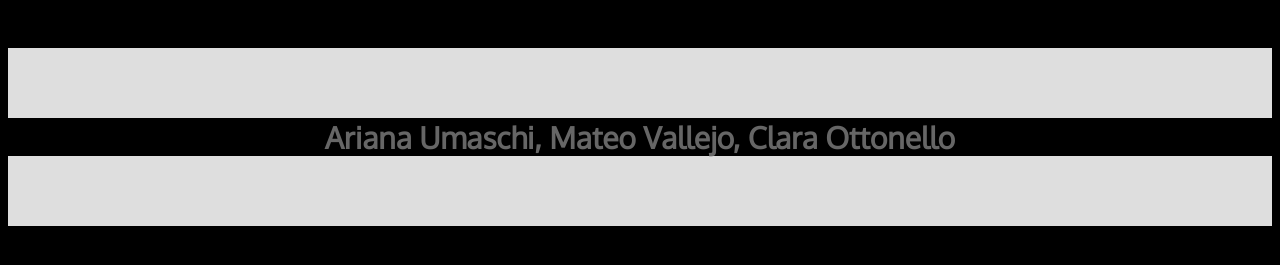
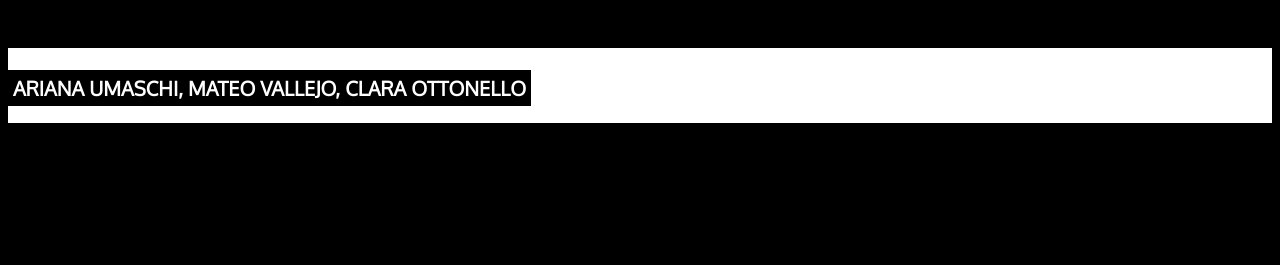
Before and after one commit to Ariumaschi/proyecto-programacionIII, a React (Create React App) app: page /Todas in a window 1280 px wide. Shown: the part 459-724 px from the top of the page. Built offline with nearby package versions, Linux system fonts and the light colour scheme; no server answers.

Commit message:
css de detail

```diff
--- a/src/components/Footer/Footer.css
+++ b/src/components/Footer/Footer.css
@@ -1,11 +1,14 @@
-footer {
-    background-color: #dedede;
+.footer {
+    display: flex;
+    padding-top: 5px;
+    background-color: white;
+    align-items: center;
+}
+
+.nombres {
+    text-transform: uppercase;
+    padding: 5px;
+    font-size: 20px;
+    color: white;
     text-align: center;
-    padding: 40px 0;
-    color: #666;
-    bottom: 0;
-    width: 100%;
-    font-weight: bold;
-    font-size: 30px;
-    font-family: 'Times New Roman', Times, serif;
 }
--- a/src/components/Footer/Footer.js
+++ b/src/components/Footer/Footer.js
@@ -1,11 +1,11 @@
 import React from "react";
 import "./Footer.css";
 
-function Footer(){
-    return(
-        <footer className="Footer">
-        <p>Ariana Umaschi, Mateo Vallejo, Clara Ottonello</p>
-    </footer>
+function Footer() {
+    return (
+        <footer className="footer">
+            <h2 className="nombres">Ariana Umaschi, Mateo Vallejo, Clara Ottonello</h2>
+        </footer>
     )
 }
 
--- a/src/components/MovieDetail/MovieDetail.css
+++ b/src/components/MovieDetail/MovieDetail.css
@@ -1,15 +1,20 @@
 .detailArticle{
     display: flex;
-    flex-direction: row;
-    background-color: #a2f7b5;
-    padding: 10px 20px;
+    flex-direction: column;
+    background-color: black;
+    align-items: center;
 }
 .movieDetail{
     color: aliceblue;
+    text-align: left;
 }
 
-.titleDetail{
+.data {
+    border: solid 2px white;
     color: aliceblue;
+    width: 50%;
+    margin: 30px;
+    text-align: center;
 }
 
 .dataDetail{
--- a/src/components/MovieDetail/MovieDetail.js
+++ b/src/components/MovieDetail/MovieDetail.js
@@ -25,29 +25,29 @@ class MovieDetail extends Component {
         let favoritos = []
         let storage = JSON.stringify(localStorage.getItem('favoritos'))
 
-        if(storage !== null){
+        if (storage !== null) {
 
-           favoritos = storage
+            favoritos = storage
 
-           if(favoritos.includes(this.state.id)){
+            if (favoritos.includes(this.state.id)) {
                 this.setState({
                     añadirSacar: true
                 })
-           }
+            }
         }
     }
 
-    añadirFav(id){
+    añadirFav(id) {
 
         let favoritos = []
         let favStorage = localStorage.getItem('favoritos')
 
-        if(favStorage !== null) {
+        if (favStorage !== null) {
             let storage = JSON.parse(favStorage)
             favoritos = storage
         }
 
-        if(favoritos.includes(id)) {
+        if (favoritos.includes(id)) {
             favoritos = favoritos.filter(ID => ID !== id)
             this.setState({
                 añadirSacar: false
@@ -66,20 +66,21 @@ class MovieDetail extends Component {
 
     render() {
         return (
+
             <article className='detailArticle'>
-                <h1 className='movieDetail'>Detalle de pelicula</h1>
+                <h1 className='movieDetail'>Detalle de pelicula: {this.state.movieData.title} </h1>
+                <div>
+                    <img className='imgDetail' src={`https://image.tmdb.org/t/p/w342/${this.state.movieData.poster_path}`} alt='Imagen' />
+                </div>
+
                 <section className='data'>
-                    <img src={`https://image.tmdb.org/t/p/w342/${this.state.movieData.poster_path}`} alt='Imagen'/>
-
-                    <h2 className='titleDetail'>{this.state.movieData.title}</h2>
-
-                    <p className='dataDetail' onClick={() => this.añadirFav(this.state.movieData.id)}>{this.state.añadirSacar ? '<3' : '</3'}</p>
 
                     <p className='dataDetail'>Rating: {this.state.movieData.popularity}</p>
 
                     <p className='dataDetail'>Fecha de estreno: {this.state.movieData.release_date}</p>
 
                     <p className='dataDetail'>{this.state.movieData.overview}</p>
+                    <p className='dataDetail' onClick={() => this.añadirFav(this.state.movieData.id)}>{this.state.añadirSacar ? '<3' : '</3'}</p>
                 </section>
             </article>
         )
```
